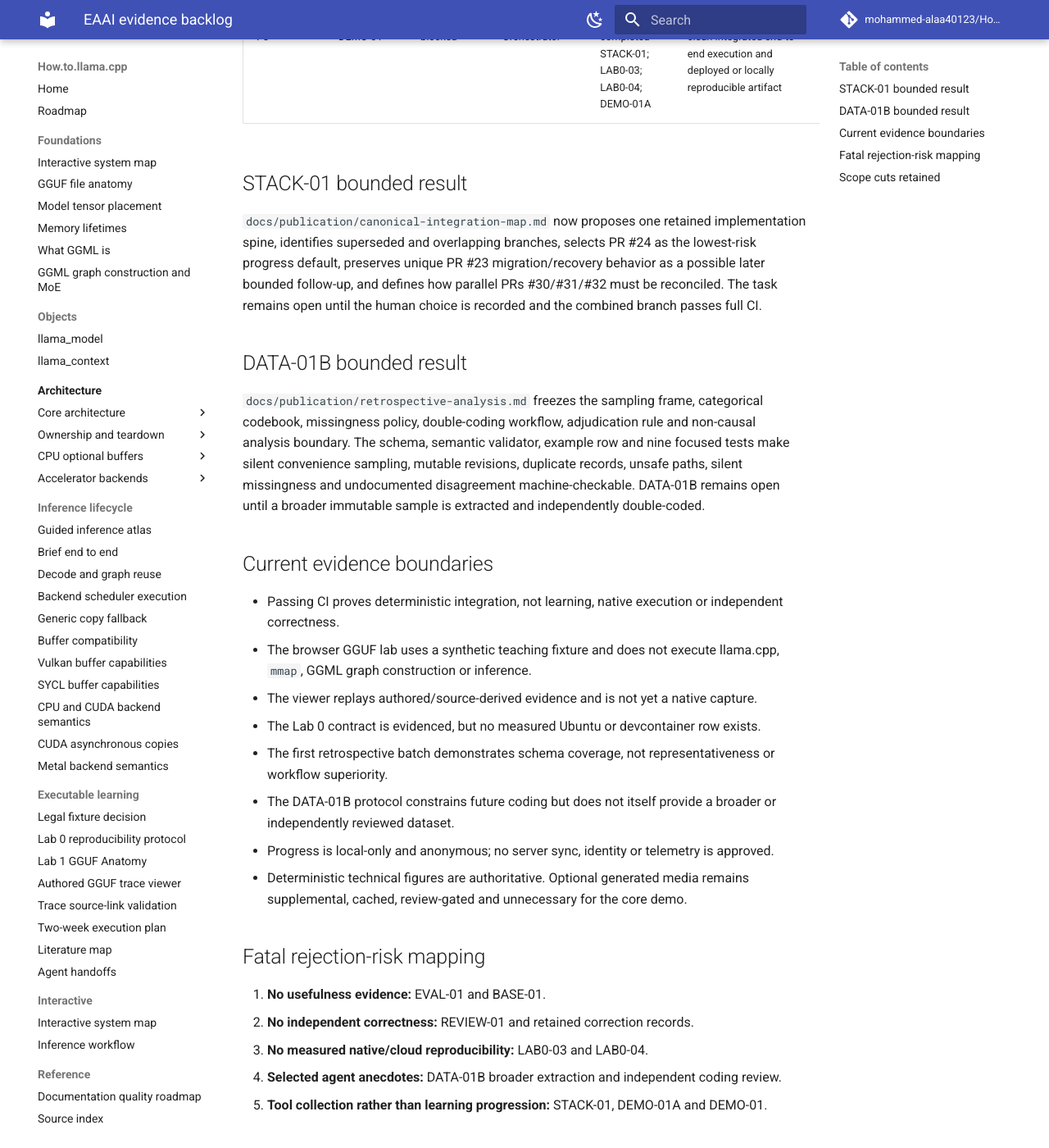
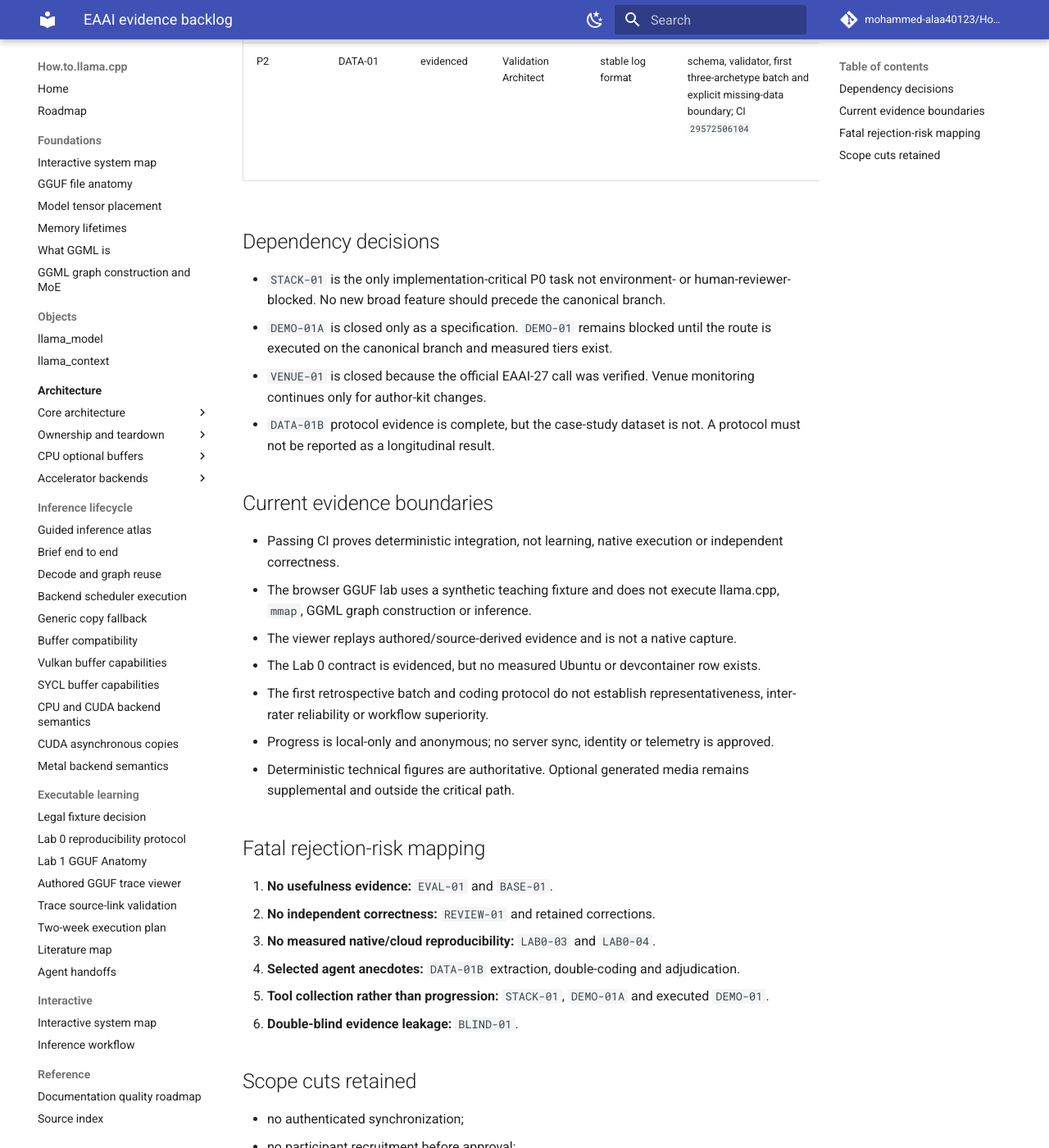
Before and after one commit to mohammed-alaa40123/How.to.llama.cpp, an MkDocs documentation site: the page built from docs/publication/evidence-backlog.md, in a window 1280 px wide and 1400 px high, scrolled down 3186 px. Shown: the whole window at 82% size. Built offline with MkDocs 1.6.1 and Material for MkDocs 9.7.7, drawn with Linux system fonts in a browser that asks for light colours; comment, search, counter and statistics services are not loaded; some of the changed text lies outside the part shown.

Commit message:
Reprioritize EAAI evidence dependencies

```diff
--- a/docs/publication/evidence-backlog.md
+++ b/docs/publication/evidence-backlog.md
@@ -1,59 +1,60 @@
 # EAAI evidence backlog
 
-_Last updated: 2026-07-17 19:58 Africa/Cairo_
+_Last updated: 2026-07-17 21:11 Africa/Cairo_
 
 This queue is dependency-aware. Close an item only with a durable artifact, validator, measured run or review record. Status values: `blocked`, `ready`, `in progress`, `evidenced`.
 
 | Priority | ID | Status | Owner | Dependency | Required evidence | Claim supported or falsified |
 |---|---|---|---|---|---|---|
-| P0 | STACK-01 | in progress | Orchestrator + Documentation Builder | human progress-choice approval; canonical branch execution | proposed canonical merge map, superseded/overlap decisions and exact dependency order now exist; still require recorded human choice and passing combined-head CI | The repository can become one reviewable artifact rather than an unmerged sequence of prototypes |
-| P0 | REVIEW-02 | in progress | Adversarial Reviewer + Orchestrator | final-head CI | reviewer package plus authoritative-state integration and passing commit-scoped CI | Rejection risks drive work ordering rather than broad feature expansion |
-| P0 | LAB0-03 | blocked | Validation Architect | clean Ubuntu 24.04 environment | measured model-free local-native record with exact revisions, commands, diagnostics and time-to-ready | The local-native tier completes the bounded path reproducibly |
+| P0 | STACK-01 | in progress | Human + Orchestrator | canonical progress choice | approved merge order, combined integration branch and passing full CI | The repository is one reviewable artifact rather than a stack of prototypes |
+| P0 | LAB0-03 | blocked | Validation Architect | clean Ubuntu 24.04 environment | measured model-free local-native record with revisions, commands, diagnostics and time-to-ready | The local-native tier completes the bounded path reproducibly |
 | P0 | LAB0-04 | blocked | Validation Architect | devcontainer execution environment | measured model-free devcontainer record using the same contract | The cloud-container tier completes the bounded path reproducibly |
 | P0 | REVIEW-01 | blocked | Human technical reviewer | reviewer nominated | signed/dated review and correction record for fixture, lab, trace, figure and benchmark | Technical correctness is independently supported |
-| P1 | DEMO-01A | ready | Documentation Builder + Validation Architect | proposed STACK-01 map; existing vertical slices | integrated-demo acceptance checklist and cross-experience learner path | The contribution is a coherent learning progression rather than a tool collection |
-| P1 | DATA-01B | in progress | Validation Architect | DATA-01 contract and first batch | frozen sampling/codebook, schema, validator and example now exist; still require broader bounded extraction, independent double-coding and adjudication | The agent process is analyzable as a longitudinal case study rather than selected anecdotes |
+| P1 | DEMO-01A | evidenced | Documentation Builder + Validation Architect | STACK-01 map; vertical slices | integrated-demo acceptance contract and cross-experience learner route; CI `29598615326` | The intended contribution is a coherent progression rather than a tool menu |
+| P1 | DEMO-01 | blocked | Orchestrator + Documentation Builder | completed STACK-01; LAB0-03; LAB0-04 | executed accepted route on one clean canonical head with static fallback | The system exists as one coherent educational experience |
+| P1 | DATA-01B | in progress | Validation Architect | approved immutable window; independent coder | frozen protocol/schema/validator now pass CI `29598733410`; still require broader extraction, double-coding and adjudication | The agent process is a longitudinal case study rather than selected anecdotes |
 | P1 | EVAL-01 | blocked | Human + Validation Architect | pathway and ethics decision | approved expert or learner protocol, instruments, consent/ethics determination and recruitment boundary | Educational usefulness can be evaluated rather than inferred |
 | P1 | BASE-01 | blocked | Validation Architect | EVAL-01; BASE-01A; REVIEW-01 | completed information-equivalent comparison with frozen scoring and limitations | Viewer benefit is measured rather than attributed to visual novelty |
-| P1 | VENUE-01 | in progress | Literature Scout | official publication | verified EAAI-27 call, deadlines, area, format and review criteria | Submission planning matches the current venue |
-| P2 | LAB0-02 | evidenced | Validation Architect | Lab 0 report contract | schema, validator, toolchain checks, diagnostic taxonomy, timing definitions and security boundaries; CI `29565651085` | Setup/build evidence has a comparable machine-readable contract |
-| P2 | LAB1-01 | evidenced | Documentation Builder | deterministic fixture | browser parser/visualizer, golden agreement, checkpoints and static fallback; CI `29562479577` | Browser GGUF inspection is bounded and does not imply native inference |
+| P1 | BLIND-01 | ready | Literature Scout + Orchestrator | official EAAI-27 call | double-blind artifact-release, repository anonymization and supplement plan | Submission materials comply without destroying evidence provenance |
+| P1 | DOC-AUDIT-01 | ready | Literature Scout | predefined sampling protocol | systematic audit of official/community llama.cpp and GGML learning resources | The source-level documentation-gap hypothesis is supported, revised or rejected |
+| P2 | VENUE-01 | evidenced | Literature Scout | official call | official EAAI-27 dates, area, format and review constraints in PR #31 | Submission planning matches the current venue |
+| P2 | REVIEW-02 | evidenced | Adversarial Reviewer + Orchestrator | reviewer package | rejection-risk package and orchestration integration; CI-backed ancestors | Rejection risks drive ordering rather than feature expansion |
+| P2 | LAB0-02 | evidenced | Validation Architect | Lab 0 report contract | schema, validator, toolchain checks, diagnostic taxonomy, timing and security; CI `29565651085` | Setup/build evidence has a comparable machine-readable contract |
+| P2 | LAB1-01 | evidenced | Documentation Builder | deterministic fixture | browser parser/visualizer, golden agreement, checkpoints and static fallback; CI `29562479577` | Browser GGUF inspection is bounded and not native inference |
 | P2 | PROGRESS-02 | evidenced | Documentation Builder / Validation Architect | LAB1-01 | local export/import, version gate, corruption-preserving import and Lab 1 resume state; CI `29579032392` | Anonymous local progress is portable at the application-contract level |
 | P2 | TRACE-02 | evidenced | Validation Architect | trace schema | immutable source anchors, authored trace, deterministic replay and malformed-input tests; CI `29556540213` | Trace provenance and replay are machine-checkable |
-| P2 | VIEW-01 | evidenced | Documentation Builder | TRACE-02 | keyboard viewer, evidence labels, source links and transcript fallback; CI `29559239071` | A narrow authored/source-derived executable lecture can coordinate source, state and explanation |
-| P2 | BASE-01A | evidenced | Validation Architect | VIEW-01 | information-equivalent fixture, tasks, answer key, scoring, timing and accessibility validator; CI `29583741909` | A fair comparison can avoid information-availability confounding |
+| P2 | VIEW-01 | evidenced | Documentation Builder | TRACE-02 | keyboard viewer, evidence labels, source links and transcript fallback; CI `29559239071` | A narrow authored/source-derived lecture can coordinate source, state and explanation |
+| P2 | BASE-01A | evidenced | Validation Architect | VIEW-01 | information-equivalent fixture, tasks, answer key, scoring, timing and accessibility; CI `29583741909` | A fair comparison can avoid information-availability confounding |
 | P2 | MEDIA-01 | evidenced | Documentation Builder | none | media schema, provenance validator and secret-safe optional-generation boundary; CI `29549208249` | Generated supplements can be review-gated without becoming technical evidence |
 | P2 | FIG-01 | evidenced | Documentation Builder | MEDIA-01 | deterministic SVG, exact replay, checksums and alt text; CI `29553868078` | Authoritative technical figures need not depend on generative models |
-| P2 | MEDIA-02 | evidenced | Validation Architect | MEDIA-01; FIG-01 | accepted/revised/rejected lifecycle, reasons, exact hashes and stale detection; CI `29587245436` | Media decisions are auditable without ordinary-CI regeneration |
-| P2 | DATA-01 | evidenced | Validation Architect | stable log format | schema, validator and first three-archetype batch; CI `29572506104` | The retrospective contract represents success, repair and blocked reassignment |
-| P3 | DEMO-01 | blocked | Orchestrator | completed STACK-01; LAB0-03; LAB0-04; DEMO-01A | clean integrated end-to-end execution and deployed or locally reproducible artifact | The system exists as one coherent educational experience |
+| P2 | MEDIA-02 | evidenced | Validation Architect | MEDIA-01; FIG-01 | accepted/revised/rejected lifecycle, reasons, hashes and stale detection; CI `29587245436` | Media decisions are auditable without ordinary-CI regeneration |
+| P2 | DATA-01 | evidenced | Validation Architect | stable log format | schema, validator, first three-archetype batch and explicit missing-data boundary; CI `29572506104` | The retrospective contract represents success, repair and blocked reassignment |
 
-## STACK-01 bounded result
+## Dependency decisions
 
-`docs/publication/canonical-integration-map.md` now proposes one retained implementation spine, identifies superseded and overlapping branches, selects PR #24 as the lowest-risk progress default, preserves unique PR #23 migration/recovery behavior as a possible later bounded follow-up, and defines how parallel PRs #30/#31/#32 must be reconciled. The task remains open until the human choice is recorded and the combined branch passes full CI.
-
-## DATA-01B bounded result
-
-`docs/publication/retrospective-analysis.md` freezes the sampling frame, categorical codebook, missingness policy, double-coding workflow, adjudication rule and non-causal analysis boundary. The schema, semantic validator, example row and nine focused tests make silent convenience sampling, mutable revisions, duplicate records, unsafe paths, silent missingness and undocumented disagreement machine-checkable. DATA-01B remains open until a broader immutable sample is extracted and independently double-coded.
+- `STACK-01` is the only implementation-critical P0 task not environment- or human-reviewer-blocked. No new broad feature should precede the canonical branch.
+- `DEMO-01A` is closed only as a specification. `DEMO-01` remains blocked until the route is executed on the canonical branch and measured tiers exist.
+- `VENUE-01` is closed because the official EAAI-27 call was verified. Venue monitoring continues only for author-kit changes.
+- `DATA-01B` protocol evidence is complete, but the case-study dataset is not. A protocol must not be reported as a longitudinal result.
 
 ## Current evidence boundaries
 
 - Passing CI proves deterministic integration, not learning, native execution or independent correctness.
 - The browser GGUF lab uses a synthetic teaching fixture and does not execute llama.cpp, `mmap`, GGML graph construction or inference.
-- The viewer replays authored/source-derived evidence and is not yet a native capture.
+- The viewer replays authored/source-derived evidence and is not a native capture.
 - The Lab 0 contract is evidenced, but no measured Ubuntu or devcontainer row exists.
-- The first retrospective batch demonstrates schema coverage, not representativeness or workflow superiority.
-- The DATA-01B protocol constrains future coding but does not itself provide a broader or independently reviewed dataset.
+- The first retrospective batch and coding protocol do not establish representativeness, inter-rater reliability or workflow superiority.
 - Progress is local-only and anonymous; no server sync, identity or telemetry is approved.
-- Deterministic technical figures are authoritative. Optional generated media remains supplemental, cached, review-gated and unnecessary for the core demo.
+- Deterministic technical figures are authoritative. Optional generated media remains supplemental and outside the critical path.
 
 ## Fatal rejection-risk mapping
 
-1. **No usefulness evidence:** EVAL-01 and BASE-01.
-2. **No independent correctness:** REVIEW-01 and retained correction records.
-3. **No measured native/cloud reproducibility:** LAB0-03 and LAB0-04.
-4. **Selected agent anecdotes:** DATA-01B broader extraction and independent coding review.
-5. **Tool collection rather than learning progression:** STACK-01, DEMO-01A and DEMO-01.
+1. **No usefulness evidence:** `EVAL-01` and `BASE-01`.
+2. **No independent correctness:** `REVIEW-01` and retained corrections.
+3. **No measured native/cloud reproducibility:** `LAB0-03` and `LAB0-04`.
+4. **Selected agent anecdotes:** `DATA-01B` extraction, double-coding and adjudication.
+5. **Tool collection rather than progression:** `STACK-01`, `DEMO-01A` and executed `DEMO-01`.
+6. **Double-blind evidence leakage:** `BLIND-01`.
 
 ## Scope cuts retained
 
```
